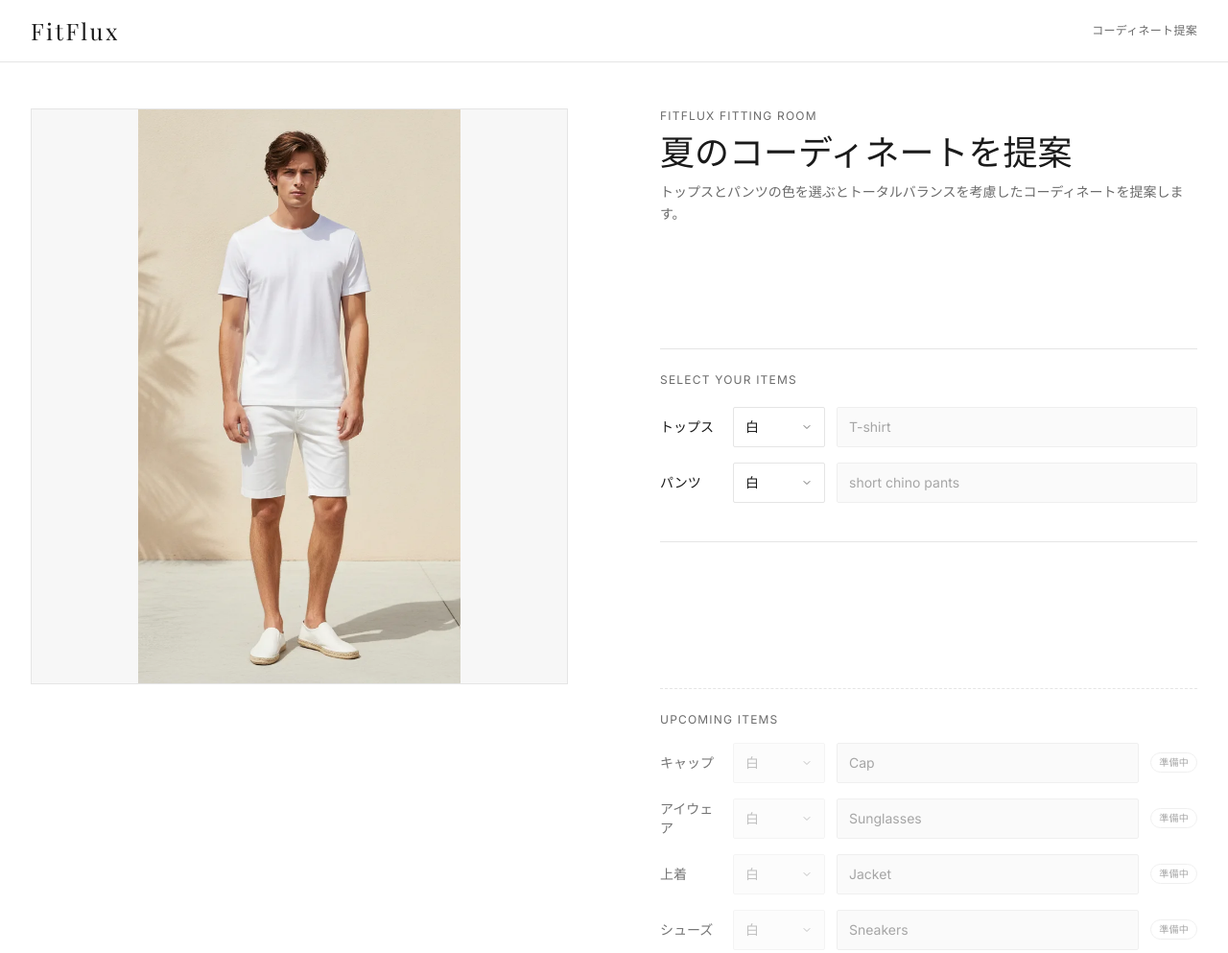
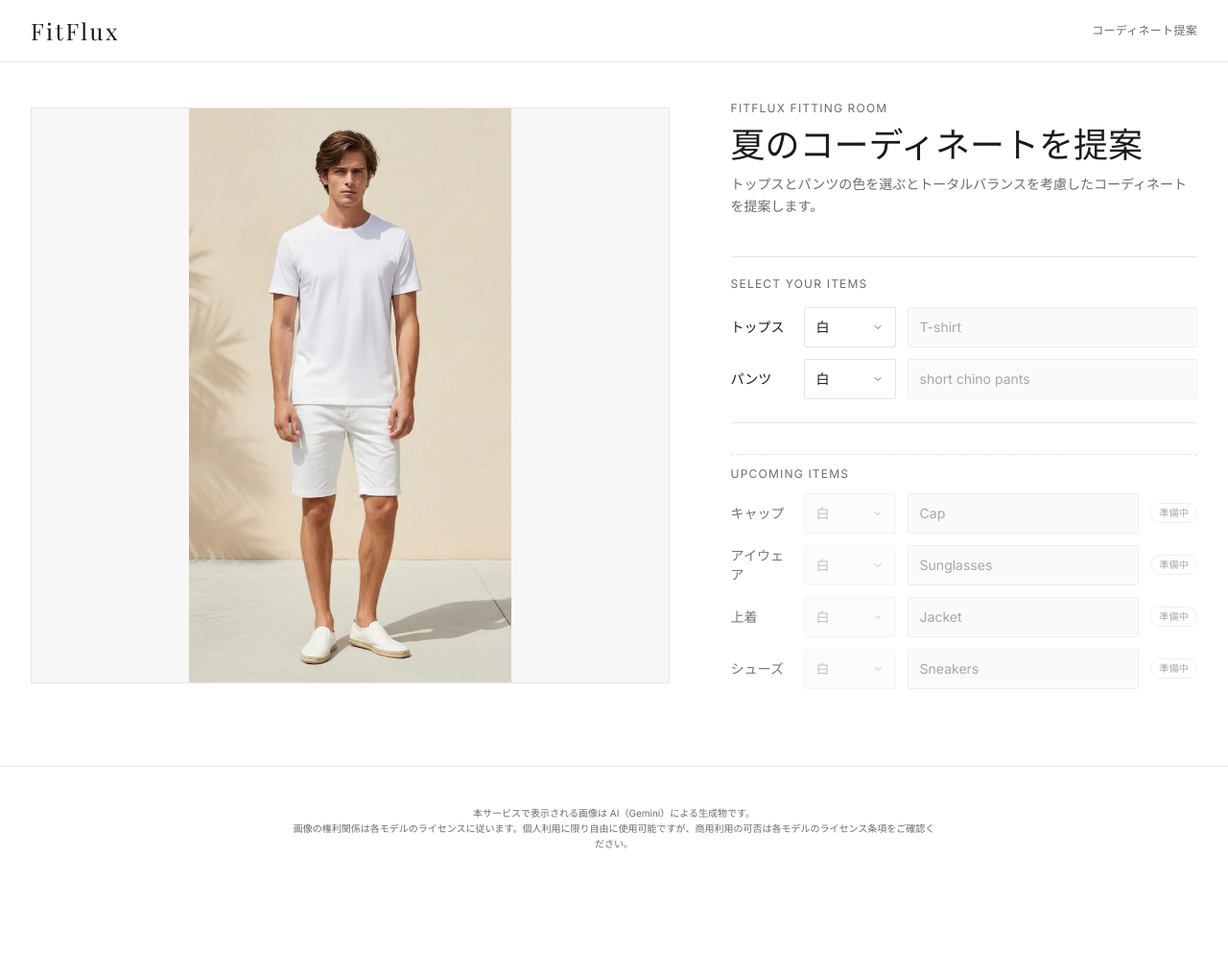
Before and after one commit to fit-flux/gen, a website: page index.html in a window 1280 px wide. Shown: the top 993 px of the page at 96% size. After the commit the page ends 927 px from the top, so only its background shows below. Drawn offline with nearby package versions, Linux system fonts and the light colour scheme.

Commit message:
fix design balance

```diff
--- a/index.html
+++ b/index.html
@@ -77,10 +77,10 @@
     </header>
 
     <main class="flex-1">
-      <div class="max-w-7xl mx-auto px-4 sm:px-6 lg:px-8 py-8 lg:py-12">
-        <div class="grid grid-cols-1 lg:grid-cols-2 gap-10 lg:gap-16 xl:gap-24">
+      <div class="max-w-7xl mx-auto px-4 sm:px-6 lg:px-8 py-6 lg:py-10">
+        <div class="grid grid-cols-1 lg:grid-cols-[1fr_40%] gap-10 lg:gap-12 xl:gap-16">
           <!-- Image panel -->
-          <div class="order-1 lg:order-none lg:col-start-1 lg:row-span-3 lg:sticky lg:top-28 lg:self-start">
+          <div class="order-1 lg:order-none lg:col-start-1 lg:row-span-1 lg:sticky lg:top-28 lg:self-start">
             <figure
               id="image-stage"
               class="relative mx-auto aspect-[9/16] max-h-[60vh] lg:max-h-[75vh] w-full max-w-md lg:max-w-none bg-[#f7f7f7] border border-[#e5e5e5] overflow-hidden"
@@ -113,10 +113,12 @@
             </figure>
           </div>
 
+          <!-- Right column -->
+          <div class="order-2 lg:order-none lg:col-start-2 flex flex-col gap-4">
             <!-- Intro panel -->
-          <div class="order-4 lg:order-none lg:col-start-2 lg:row-start-1">
+            <div class="order-4 lg:order-none">
               <div class="max-w-xl lg:max-w-none mx-auto">
-              <div class="mb-8">
+                <div class="mb-0 lg:mb-6">
                   <p class="text-xs tracking-widest text-[#6b6b6b] uppercase mb-2">FitFlux Fitting Room</p>
                   <h1 class="font-display text-3xl sm:text-4xl text-[#1a1a1a] leading-tight">
                     夏のコーディネートを提案
@@ -129,21 +131,20 @@
             </div>
 
             <!-- Form / Details panel -->
-          <div class="order-2 lg:order-none lg:col-start-2 lg:row-start-2 lg:w-full lg:mt-0">
+            <div class="order-2 lg:order-none lg:w-full">
               <div class="max-w-xl lg:max-w-none mx-auto">
                 <!-- Input form -->
-              <form id="fitflux-form" class="space-y-6">
-                <div class="border-t border-[#e5e5e5] pt-6">
-                  <h2 class="text-xs tracking-widest text-[#6b6b6b] uppercase mb-5">Select your items</h2>
-                  <div id="form-fields" class="space-y-4">
+                <form id="fitflux-form" class="space-y-4">
+                  <div class="border-t border-[#e5e5e5] pt-5">
+                    <h2 class="text-xs tracking-widest text-[#6b6b6b] uppercase mb-4">Select your items</h2>
+                    <div id="form-fields" class="space-y-3">
                       <!-- Fields are generated by JS -->
                     </div>
-
                   </div>
                 </form>
 
                 <!-- Result actions -->
-              <div id="result-section" class="hidden mt-10 space-y-6">
+                <div id="result-section" class="hidden mt-6 space-y-4">
                   <details class="border-t border-[#e5e5e5] pt-4 group">
                     <summary
                       class="flex items-center justify-between cursor-pointer text-sm text-[#6b6b6b] hover:text-[#1a1a1a] transition"
@@ -168,9 +169,9 @@
             </div>
 
             <!-- Coming soon items -->
-          <div class="order-3 lg:order-none lg:col-start-2 lg:row-start-3">
+            <div class="order-3 lg:order-none pb-10">
               <div class="max-w-xl lg:max-w-none mx-auto">
-              <div class="space-y-4 mt-10 pt-6 border-t border-dashed border-[#e5e5e5]">
+                <div class="space-y-3 pt-3 border-t border-dashed border-[#e5e5e5]">
                   <h3 class="text-xs tracking-widest text-[#6b6b6b] uppercase">UPCOMING ITEMS</h3>
 
                   <div class="flex gap-2 sm:gap-3 items-center opacity-60">
@@ -207,6 +208,7 @@
                     </select>
                     <input type="text" disabled value="Sneakers" class="min-w-0 flex-1 truncate rounded-sm border border-[#e5e5e5] bg-[#f7f7f7] px-2 sm:px-3 py-2 sm:py-2.5 text-xs sm:text-sm text-[#6b6b6b] cursor-not-allowed" />
                     <span class="shrink-0 text-[10px] tracking-wide text-[#6b6b6b] border border-[#e5e5e5] rounded-full px-2 py-0.5 whitespace-nowrap">準備中</span>
+                  </div>
                 </div>
               </div>
             </div>
```
Lines whose indentation alone changed are shown as unchanged.
